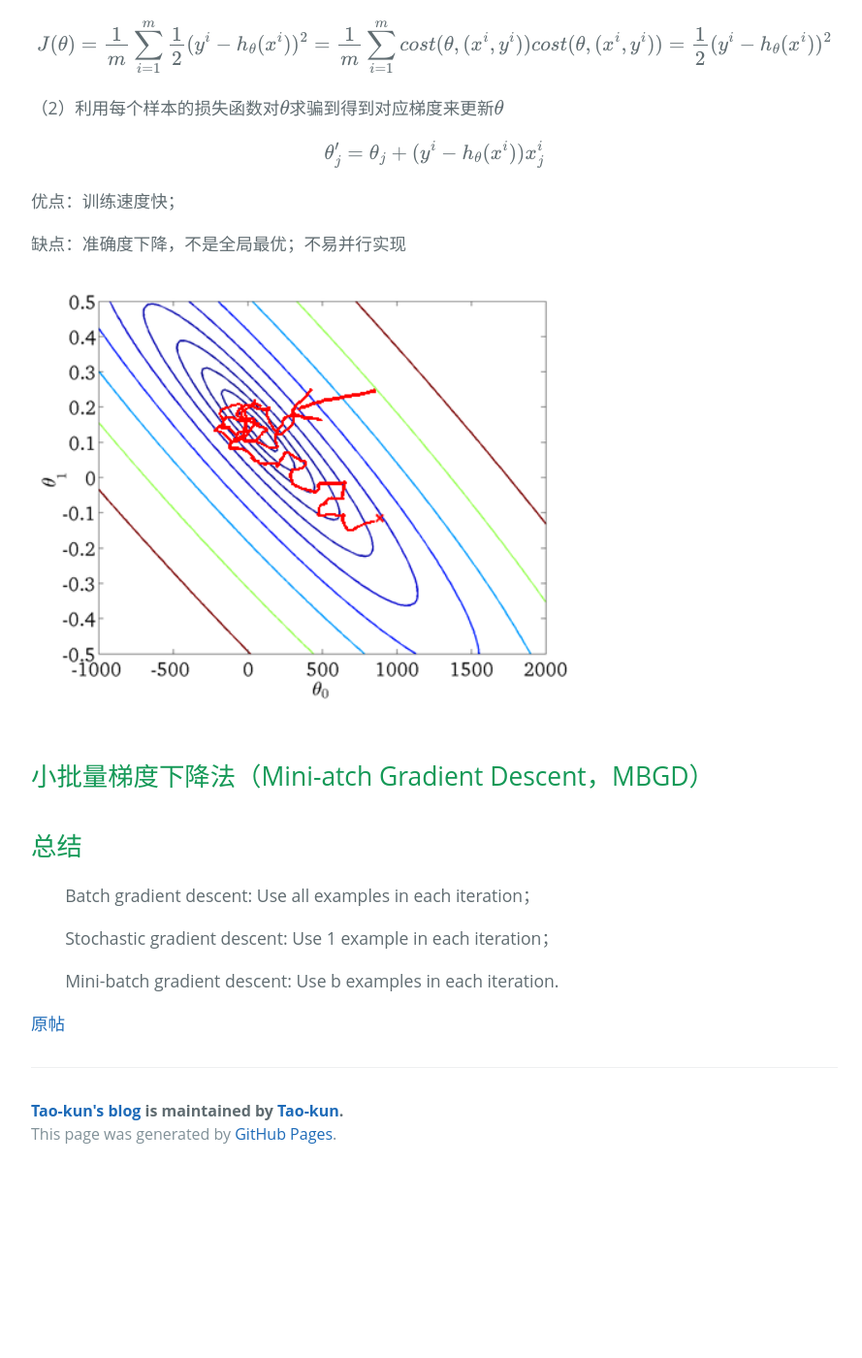
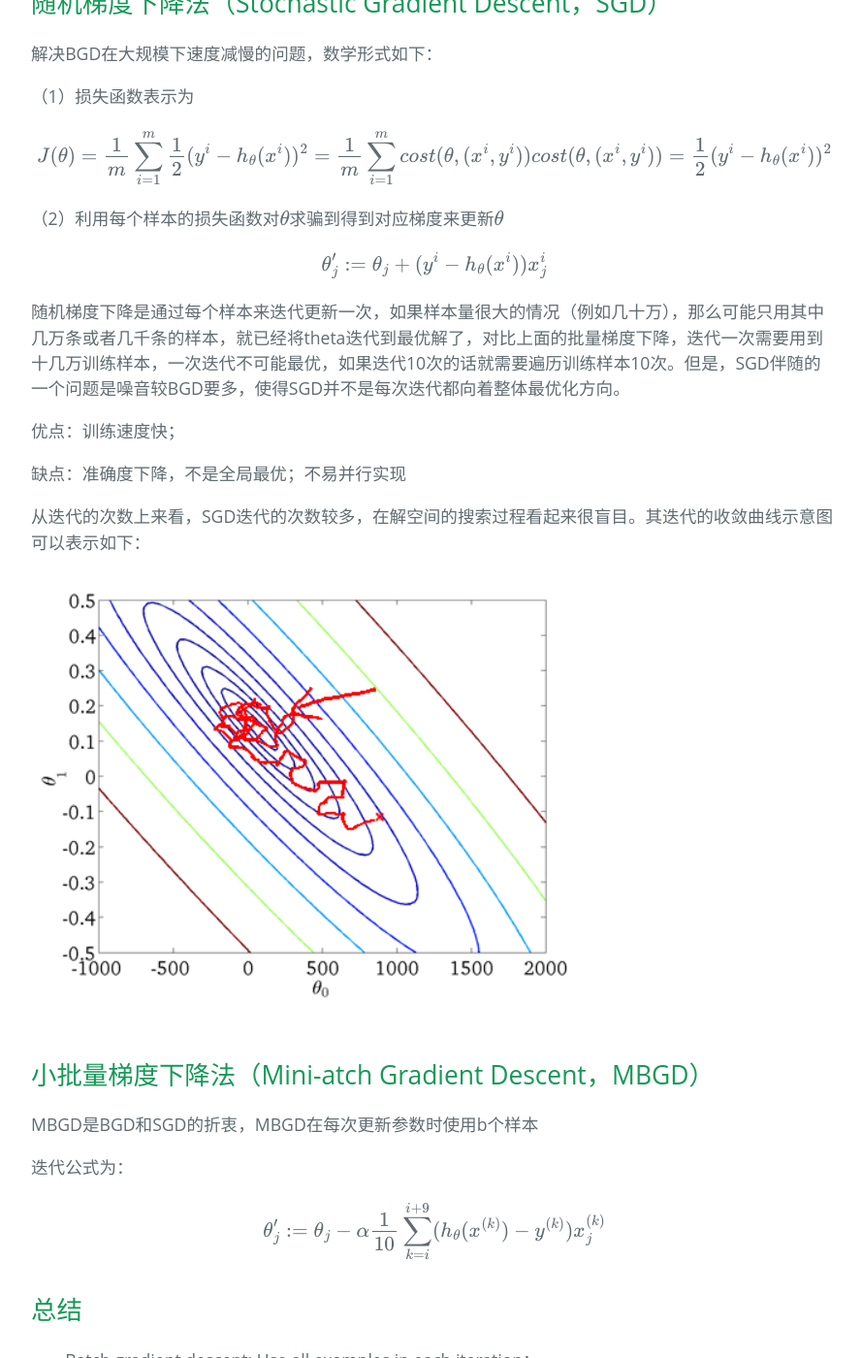
Before and after one commit to Tao-kun/Tao-kun.github.io, a Jekyll site: the page built from _posts/2017-04-25-gradient-descent.markdown, in a window 1280 px wide and 1400 px high, scrolled down 2341 px. Shown: the whole window at 97% size, without its empty margins (192-1081 px from the left). Built offline with Jekyll 4.4.1, drawn with Linux system fonts in a browser that asks for light colours; some web fonts are replaced; formulas are drawn with MathJax 3; before the commit the page ends 3554 px from its top, so only the background shows below that; some of the changed text lies outside the part shown.

Commit message:
add mbdg

```diff
--- a/_posts/2017-04-25-gradient-descent.markdown
+++ b/_posts/2017-04-25-gradient-descent.markdown
@@ -25,11 +25,15 @@ $$\frac{\partial J(\theta)}{\partial \theta_j}=-\frac{1}{m}\sum_{i=1}^{m}(y^1-h_
 
 （2）按照每个参数$$\theta$$的梯度负方向更新每个参数$$\theta$$
 
-$$\theta_j'=\theta_j+\frac{1}{m}\sum_{i=1}^{m}(y^1-h_{\theta}(x^i))x_j^i$$
+$$\theta_j':=\theta_j+\frac{1}{m}\sum_{i=1}^{m}(y^1-h_{\theta}(x^i))x_j^i$$
+
+最终得到的是一个全局最优解，但是每迭代一步，都要用到训练集所有的数据，如果样本数目很大，那么这种方法的迭代速度会很慢
 
 优点：全局最优解；易于并行实现；
 
 缺点：样本数目过多，训练过程会很慢。
+
+从迭代的次数上来看，BGD迭代的次数相对较少。其迭代的收敛曲线示意图可以表示如下：
 
 ![pic_002]({{"/assets/images/gradient-descent-pic002.png" | site.baseurl }})
 
@@ -45,16 +49,25 @@ $$
 
 （2）利用每个样本的损失函数对$$\theta$$求骗到得到对应梯度来更新$$\theta$$
 
-$$\theta_j'=\theta_j+(y^i-h_{\theta}(x^i))x_j^i$$
+$$\theta_j':=\theta_j+(y^i-h_{\theta}(x^i))x_j^i$$
+
+随机梯度下降是通过每个样本来迭代更新一次，如果样本量很大的情况（例如几十万），那么可能只用其中几万条或者几千条的样本，就已经将theta迭代到最优解了，对比上面的批量梯度下降，迭代一次需要用到十几万训练样本，一次迭代不可能最优，如果迭代10次的话就需要遍历训练样本10次。但是，SGD伴随的一个问题是噪音较BGD要多，使得SGD并不是每次迭代都向着整体最优化方向。
 
 优点：训练速度快；
 
 缺点：准确度下降，不是全局最优；不易并行实现
 
+从迭代的次数上来看，SGD迭代的次数较多，在解空间的搜索过程看起来很盲目。其迭代的收敛曲线示意图可以表示如下：
+
 ![pic_003]({{"/assets/images/gradient-descent-pic003.png" | site.baseurl }})
 
+## 小批量梯度下降法（Mini-atch Gradient Descent，MBGD）
+MBGD是BGD和SGD的折衷，MBGD在每次更新参数时使用b个样本
 
-## 小批量梯度下降法（Mini-atch Gradient Descent，MBGD）
+迭代公式为：
+
+$$\theta_j':=\theta_j-\alpha\frac{1}{10}\sum_{k=i}^{i+9}(h_{\theta}(x^{(k)})-y^{(k)})x_j^{(k)}$$
+
 ## 总结
 　　Batch gradient descent: Use all examples in each iteration；
 
```
